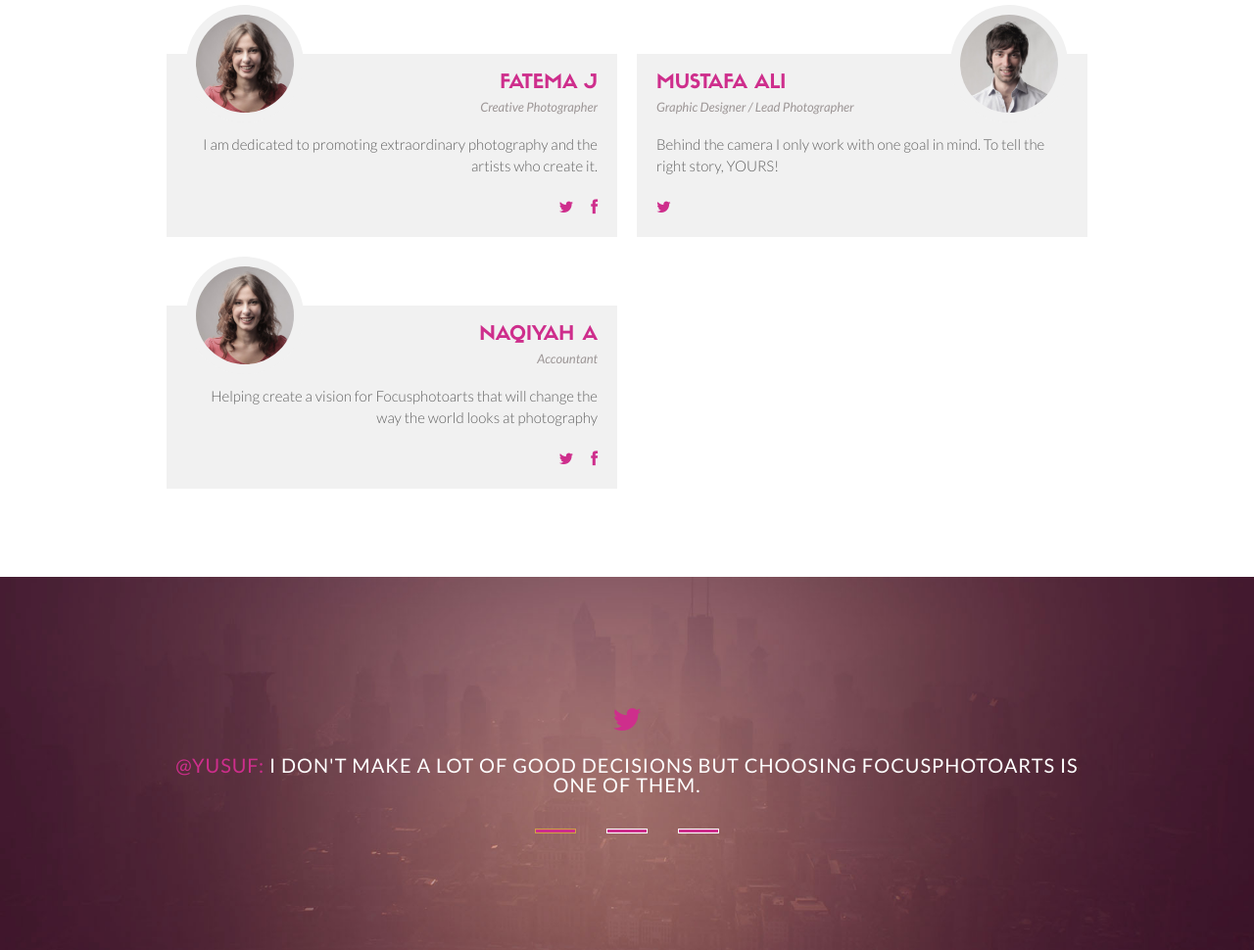
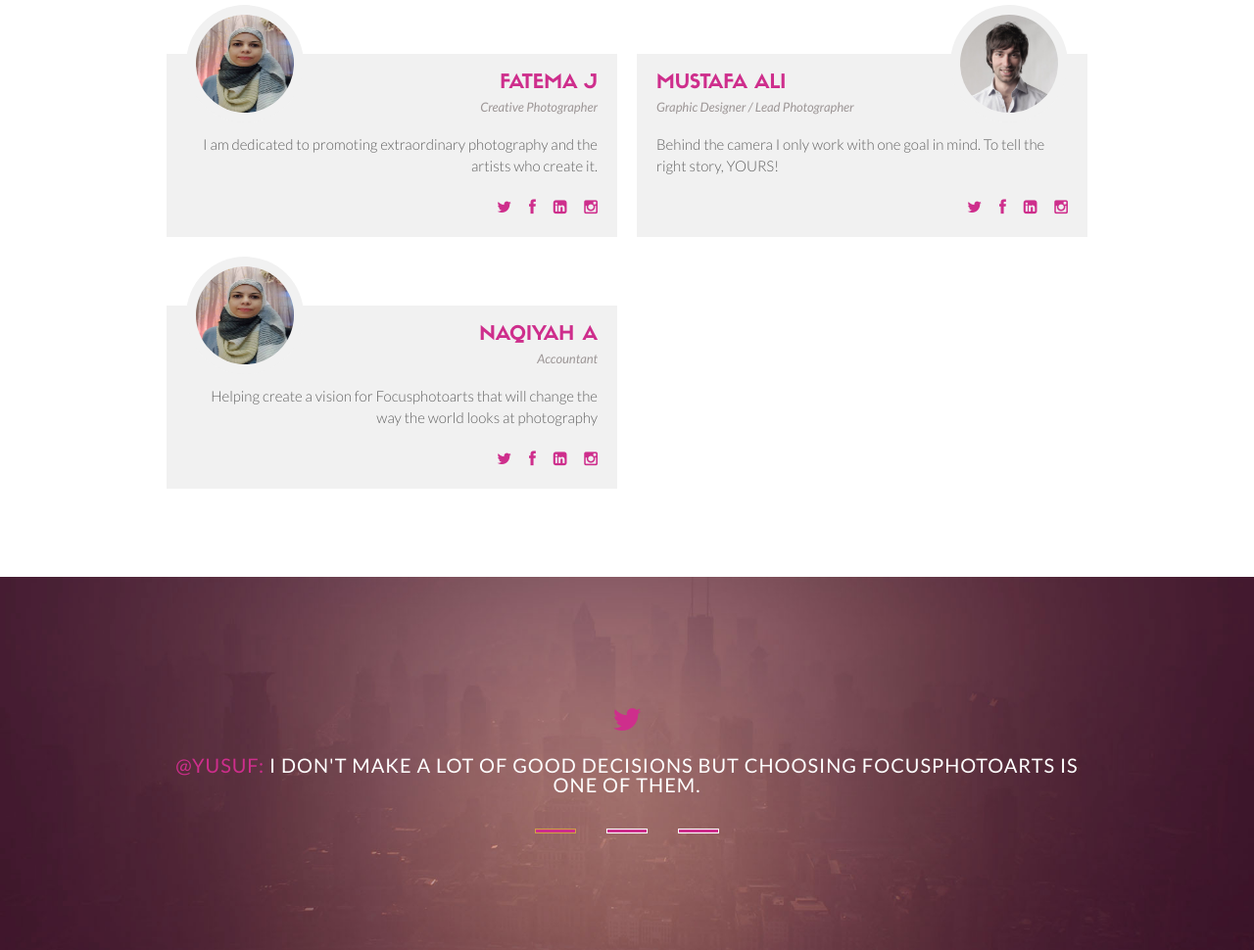
Before and after one commit to HozefaMJ/FocusPhotoArts, a Flask app: page / in a window 1280 px wide. Shown: the part 1711-2681 px from the top of the page at 98% size. Run offline with Flask 2, Linux system fonts and the light colour scheme; some libraries are stand-ins or nearby versions.

Commit message:
social links pictures icons

```diff
--- a/templates/index.html
+++ b/templates/index.html
@@ -188,10 +188,36 @@
             <div class="social-team1">
               <ul class="team-social1">
                 <li class="icon-team1">
-                  <a href="#" style="color: rgb(206, 46, 140)">&#xf099;</a>
+                  <a
+                    href="https://www.twitter.com"
+                    target="_blank"
+                    style="color: rgb(206, 46, 140)"
+                    >&#xf099;</a
+                  >
                 </li>
                 <li class="icon-team1">
-                  <a href="#" style="color: rgb(206, 46, 140)">&#xf09a;</a>
+                  <a
+                    href="https://www.facebook.com/"
+                    target="_blank"
+                    style="color: rgb(206, 46, 140)"
+                    >&#xf09a;</a
+                  >
+                </li>
+                <li class="icon-team1">
+                  <a
+                    href="https://www.linkedin.com"
+                    target="_blank"
+                    style="color: rgb(206, 46, 140)"
+                    >&#xf08c;</a
+                  >
+                </li>
+                <li class="icon-team1">
+                  <a
+                    href="https://www.instagram.com"
+                    target="_blank"
+                    style="color: rgb(206, 46, 140)"
+                    >&#xf16d;</a
+                  >
                 </li>
               </ul>
             </div>
@@ -211,10 +237,39 @@
               Behind the camera I only work with one goal in mind. To tell the
               right story, YOURS!
             </p>
-            <div class="social-team">
-              <ul class="team-social">
-                <li class="icon-team">
-                  <a href="#" style="color: rgb(206, 46, 140)">&#xf099;</a>
+            <div class="social-team1">
+              <ul class="team-social1">
+                <li class="icon-team1">
+                  <a
+                    href="https://www.twitter.com"
+                    target="_blank"
+                    style="color: rgb(206, 46, 140)"
+                    >&#xf099;</a
+                  >
+                </li>
+                <li class="icon-team1">
+                  <a
+                    href="https://www.facebook.com/"
+                    target="_blank"
+                    style="color: rgb(206, 46, 140)"
+                    >&#xf09a;</a
+                  >
+                </li>
+                <li class="icon-team1">
+                  <a
+                    href="https://www.linkedin.com"
+                    target="_blank"
+                    style="color: rgb(206, 46, 140)"
+                    >&#xf08c;</a
+                  >
+                </li>
+                <li class="icon-team1">
+                  <a
+                    href="https://www.instagram.com"
+                    target="_blank"
+                    style="color: rgb(206, 46, 140)"
+                    >&#xf16d;</a
+                  >
                 </li>
               </ul>
             </div>
@@ -237,10 +292,34 @@
             <div class="social-team1">
               <ul class="team-social1">
                 <li class="icon-team1">
-                  <a href="#" style="color: rgb(206, 46, 140)">&#xf099;</a>
+                  <a
+                    href="https://www.twitter.com"
+                    style="color: rgb(206, 46, 140)"
+                    >&#xf099;</a
+                  >
                 </li>
                 <li class="icon-team1">
-                  <a href="#" style="color: rgb(206, 46, 140)">&#xf09a;</a>
+                  <a
+                    href="https://www.facebook.com"
+                    style="color: rgb(206, 46, 140)"
+                    >&#xf09a;</a
+                  >
+                </li>
+                <li class="icon-team1">
+                  <a
+                    href="https://www.linkedin.com"
+                    target="_blank"
+                    style="color: rgb(206, 46, 140)"
+                    >&#xf08c;</a
+                  >
+                </li>
+                <li class="icon-team1">
+                  <a
+                    href="https://www.instagram.com"
+                    target="_blank"
+                    style="color: rgb(206, 46, 140)"
+                    >&#xf16d;</a
+                  >
                 </li>
               </ul>
             </div>
@@ -1016,13 +1095,32 @@
           <div class="social-bottom">
             <ul class="list-social1">
               <li class="icon-soc1">
-                <a href="#" style="color: rgb(206, 46, 140)">&#xf099;</a>
+                <a
+                  href="https://www.twitter.com"
+                  style="color: rgb(206, 46, 140)"
+                  >&#xf099;</a
+                >
               </li>
               <li class="icon-soc1">
-                <a href="#" style="color: rgb(206, 46, 140)">&#xf09a;</a>
+                <a
+                  href="https://www.facebook.com/focusphotoarts"
+                  style="color: rgb(206, 46, 140)"
+                  >&#xf09a;</a
+                >
               </li>
               <li class="icon-soc1">
-                <a href="#" style="color: rgb(206, 46, 140)">&#xf0d5;</a>
+                <a
+                  href="https://www.instagram.com/focusphotoarts/"
+                  style="color: rgb(206, 46, 140)"
+                  >&#xf16d;</a
+                >
+              </li>
+              <li class="icon-soc1">
+                <a
+                  href="https://www.linkedin.com"
+                  style="color: rgb(206, 46, 140)"
+                  >&#xf08c;</a
+                >
               </li>
             </ul>
           </div>
```
Also changed, not shown: templates/static/images/signature.png (added), templates/static/images/signature1.png (deleted), templates/static/images/team2.jpg, templates/static/images/team3.jpg (deleted), templates/static/images/team4.jpg (deleted).
